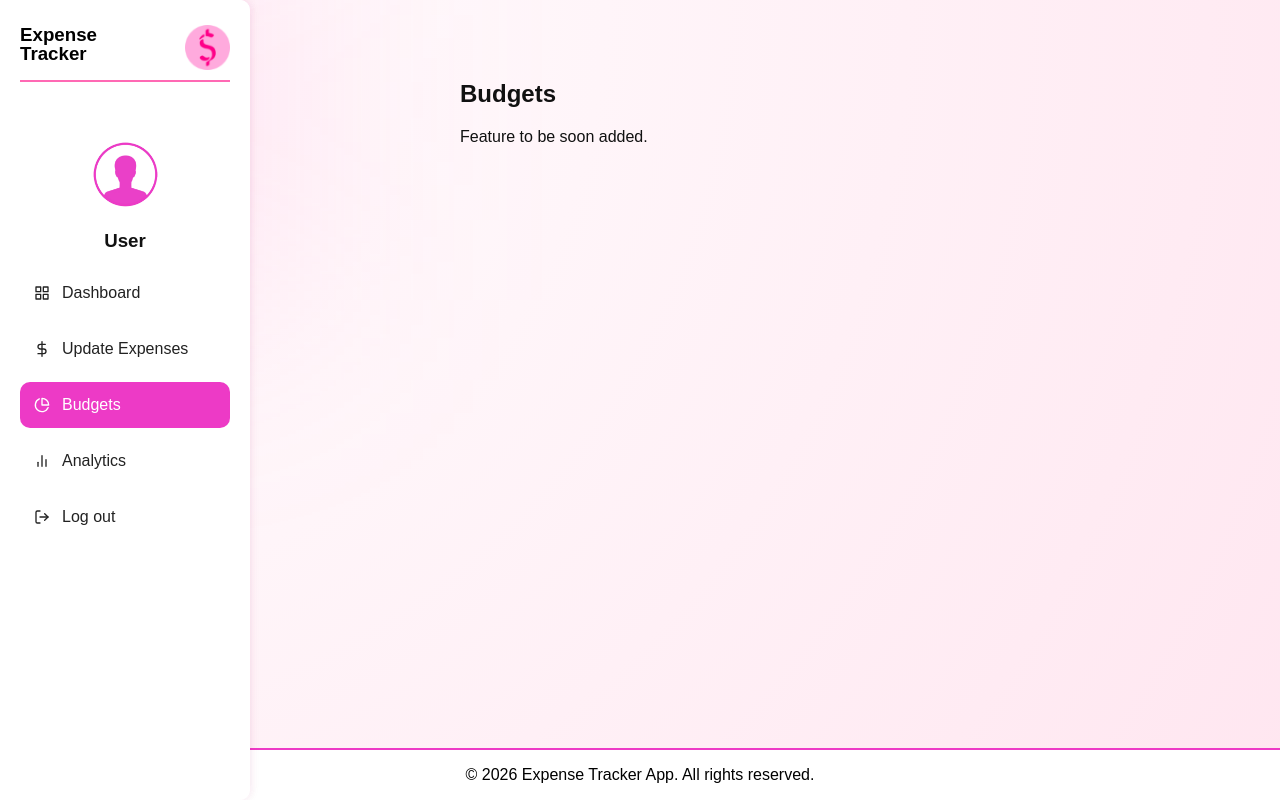
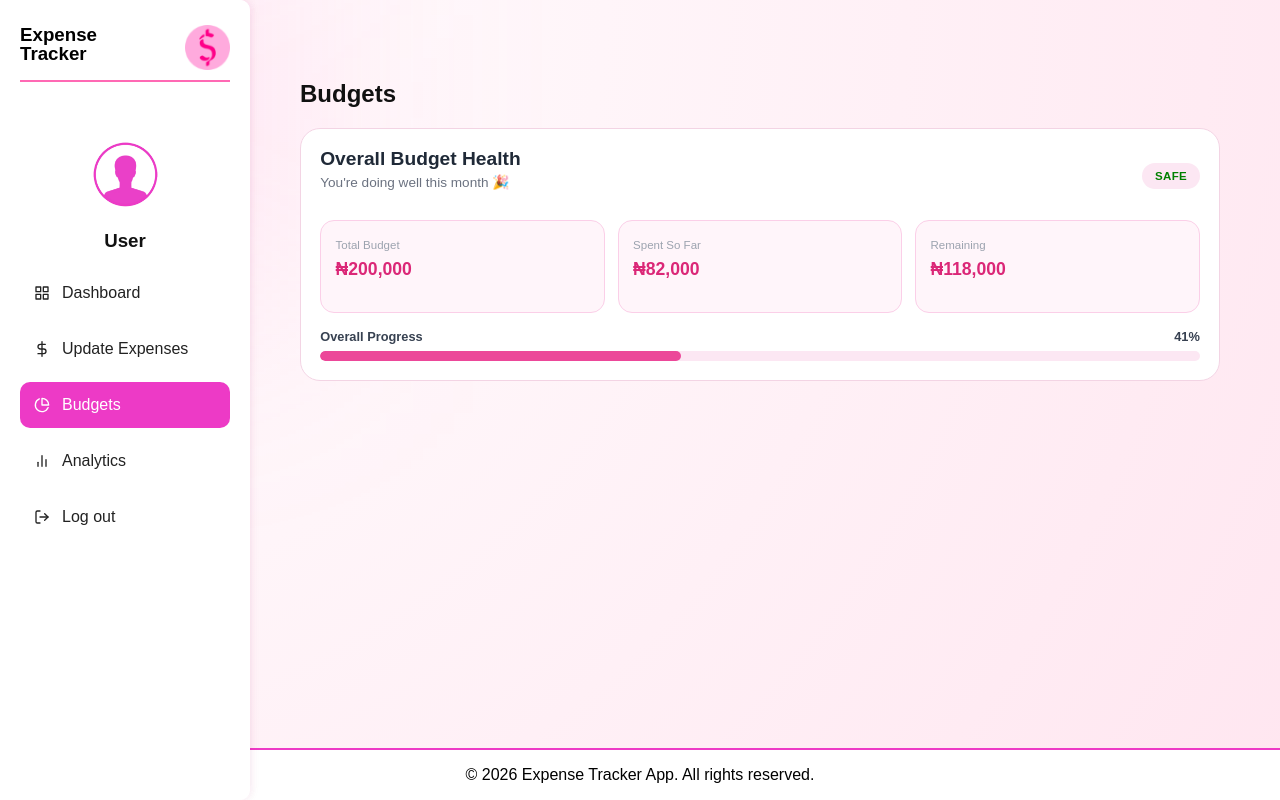
Before and after one commit to adeferanmi/Expense-Tracker, a Next.js app: page /budgets in a window 1280 px wide. Built offline with nearby package versions, Linux system fonts and the light colour scheme.

Commit message:
feat: create overall budget health component

```diff
--- a/app/(dashboard)/budgets/page.tsx
+++ b/app/(dashboard)/budgets/page.tsx
@@ -1,5 +1,7 @@
 "use client";
 import Navbar from "@/components/Navbar";
+import OverallBudgetHealth from "@/components/budgets/OverallBudgetHealth";
+import styles from "./overallbudgethealth.module.css"
 
 export default function Budgets(){
     return (
@@ -8,7 +10,10 @@ export default function Budgets(){
 
             <Navbar/>
 
-            <p>Feature to be soon added.</p>
+            <OverallBudgetHealth
+                totalBudget={200000}
+                spent={82000}
+            />
         </main>
     );
 }
--- a/app/globals.css
+++ b/app/globals.css
@@ -42,7 +42,7 @@ body::before {
 }
 
 .main-content {
-  margin-left: 200px;
+  margin-left: 120px;
   padding: 30px;
 }
 
--- /dev/null
+++ b/components/budgets/OverallBudgetHealth.css
@@ -0,0 +1,192 @@
+/* components/budget/OverallBudgetHealth.module.css */
+
+.overallBudgetHealth {
+  width: 100%;
+
+  padding: 1.2rem;
+
+  border-radius: 20px;
+
+  background: white;
+
+  border: 1px solid #f3d4e4;
+
+  box-sizing: border-box;
+
+  transition:
+    transform 0.25s ease,
+    box-shadow 0.25s ease,
+    border-color 0.25s ease;
+
+  cursor: default;
+}
+
+/* Hover State */
+.overallBudgetHealth:hover {
+  transform: translateY(-4px);
+
+  box-shadow:
+    0 10px 30px rgba(255, 105, 180, 0.12);
+
+  border-color: #f8a8c9;
+}
+
+.healthHeader {
+  display: flex;
+  justify-content: space-between;
+  align-items: center;
+
+  margin-bottom: 1rem;
+}
+
+.healthHeader h2 {
+  margin: 0;
+
+  font-size: 1.2rem;
+  font-weight: 700;
+
+  color: #1f2937;
+}
+
+.healthMessage {
+  margin-top: 0.25rem;
+
+  color: #6b7280;
+
+  font-size: 0.85rem;
+}
+
+.statusBadge {
+  padding: 0.45rem 0.8rem;
+
+  border-radius: 999px;
+
+  font-size: 0.72rem;
+  font-weight: 700;
+
+  letter-spacing: 0.3px;
+}
+
+.statusBadge.safe {
+  background-color: #fce7f3;
+  color: green;
+}
+
+.statusBadge.caution {
+  background-color: #fde7f3;
+  color: yellow;
+}
+
+.statusBadge.nearLimit {
+  background-color: #fbcfe8;
+  color: orange;
+}
+
+.statusBadge.exceeded {
+  background-color: #f9a8d4;
+  color: red;
+}
+
+.budgetStats {
+  display: grid;
+  grid-template-columns: repeat(3, 1fr);
+
+  gap: 0.8rem;
+
+  margin-bottom: 1rem;
+}
+
+.statCard {
+  padding: 0.9rem;
+
+  border-radius: 14px;
+
+  background: #fff5fa;
+
+  border: 1px solid #fbcfe8;
+
+  transition: 0.2s ease;
+}
+
+.statCard:hover {
+  transform: scale(1.02);
+}
+
+.statCard span {
+  color: #9ca3af;
+
+  font-size: 0.72rem;
+}
+
+.statCard h3 {
+  margin-top: 0.35rem;
+
+  font-size: 1.1rem;
+  font-weight: 700;
+
+  color: #db2777;
+}
+
+.progressSection {
+  width: 100%;
+}
+
+.progressInfo {
+  display: flex;
+  justify-content: space-between;
+
+  margin-bottom: 0.45rem;
+
+  color: #374151;
+
+  font-size: 0.8rem;
+  font-weight: 600;
+}
+
+.progressBar {
+  width: 100%;
+  height: 10px;
+
+  border-radius: 999px;
+
+  overflow: hidden;
+
+  background: #fce7f3;
+}
+
+.progressFill {
+  height: 100%;
+
+  border-radius: 999px;
+
+  transition: width 0.4s ease;
+}
+
+.progressFill.safe {
+  background: #ec4899;
+}
+
+.progressFill.caution {
+  background: #db2777;
+}
+
+.progressFill.nearLimit {
+  background: #be185d;
+}
+
+.progressFill.exceeded {
+  background: #831843;
+}
+
+@media (max-width: 768px) {
+  .budgetStats {
+    grid-template-columns: 1fr;
+  }
+
+  .healthHeader {
+    flex-direction: column;
+    align-items: flex-start;
+
+    gap: 0.8rem;
+  }
+}
--- /dev/null
+++ b/components/budgets/OverallBudgetHealth.tsx
@@ -0,0 +1,84 @@
+import "./OverallBudgetHealth.css";
+
+type OverallBudgetHealthProps = {
+  totalBudget: number;
+  spent: number;
+};
+
+const OverallBudgetHealth = ({
+  totalBudget,
+  spent,
+}: OverallBudgetHealthProps) => {
+  const remaining = totalBudget - spent;
+
+  const percentage = Math.min(
+    Math.round((spent / totalBudget) * 100),
+    100
+  );
+
+  const getStatus = () => {
+    if (percentage < 50) return "SAFE";
+    if (percentage < 80) return "CAUTION";
+    if (percentage < 100) return "NEAR LIMIT";
+
+    return "EXCEEDED";
+  };
+
+  const status = getStatus();
+
+  return (
+    <section className="overallBudgetHealth">
+      <div className="healthHeader">
+        <div>
+          <h2>Overall Budget Health</h2>
+          <p className="healthMessage">
+            You're doing well this month 🎉
+          </p>
+        </div>
+
+        <div
+          className={`statusBadge ${status
+            .toLowerCase()
+            .replace(" ", "-")}`}
+        >
+          {status}
+        </div>
+      </div>
+
+      <div className="budgetStats">
+        <div className="statCard">
+          <span>Total Budget</span>
+          <h3>₦{totalBudget.toLocaleString()}</h3>
+        </div>
+
+        <div className="statCard">
+          <span>Spent So Far</span>
+          <h3>₦{spent.toLocaleString()}</h3>
+        </div>
+
+        <div className="statCard">
+          <span>Remaining</span>
+          <h3>₦{remaining.toLocaleString()}</h3>
+        </div>
+      </div>
+
+      <div className="progressSection">
+        <div className="progressInfo">
+          <span>Overall Progress </span>
+          <span>{percentage}%</span>
+        </div>
+
+        <div className="progressBar">
+          <div
+            className={`progressFill ${status
+              .toLowerCase()
+              .replace(" ", "-")}`}
+            style={{ width: `${percentage}%` }}
+          />
+        </div>
+      </div>
+    </section>
+  );
+};
+
+export default OverallBudgetHealth;
```
